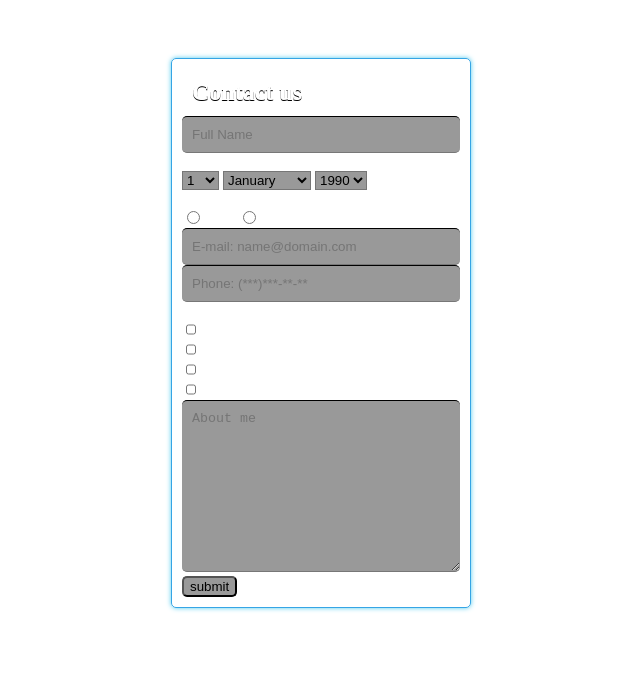
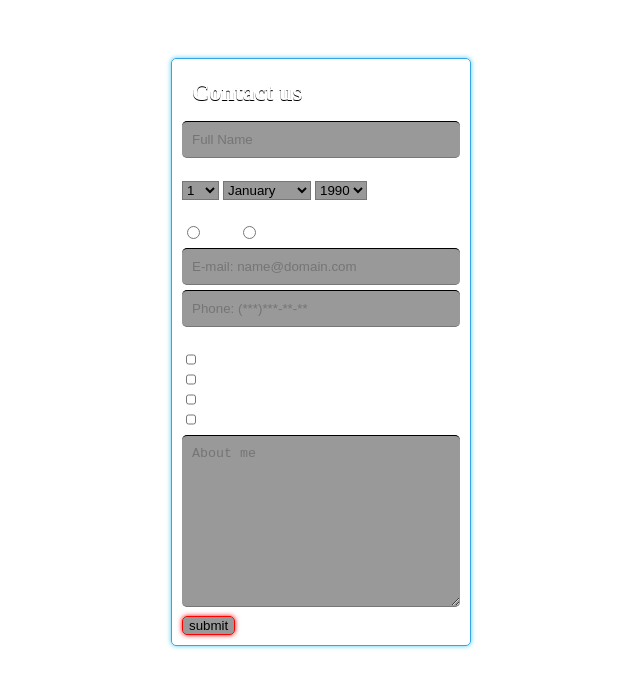
Before and after one commit to JennyGeryak/HTML-form, a plain HTML site: page index.html in a window 1280 px wide. Shown: the whole page, without its empty margins (319-959 px from the left). Drawn offline with Linux system fonts and the light colour scheme.

Commit message:
working with indents

```diff
--- a/style/style.css
+++ b/style/style.css
@@ -48,6 +48,7 @@ input[type='text']{
 	border: 0px;
 	border-top: 1px solid #000;
 	border-bottom: 1px solid #777;
+	margin: 5px 0px;
 }
 input[type='email']{
 	width: 100%;
@@ -66,6 +67,7 @@ input[type='tel']{
 	border: 0px;
 	border-top: 1px solid #000;
 	border-bottom: 1px solid #777;
+	margin: 5px 0px;
 }
 textarea{
 	width: 100%;
@@ -75,7 +77,15 @@ textarea{
 	border: 0px;
 	border-top: 1px solid #000;
 	border-bottom: 1px solid #777;
+	margin: 5px 0px;
 }
 input[type='submit'] {
 	border-radius: 5px;
+	border:#FF0000 1px solid;
+	box-shadow: 0 0 5px rgba(255, 0, 0, 1);
+	-webkit-box-shadow: 0 0 5px rgba(255, 0, 0, 1);
+	-moz-box-shadow: 0 0 5px rgba(255, 0, 0, 1);
 }
+.sex {
+	margin: 5px 0px;
+}
```
